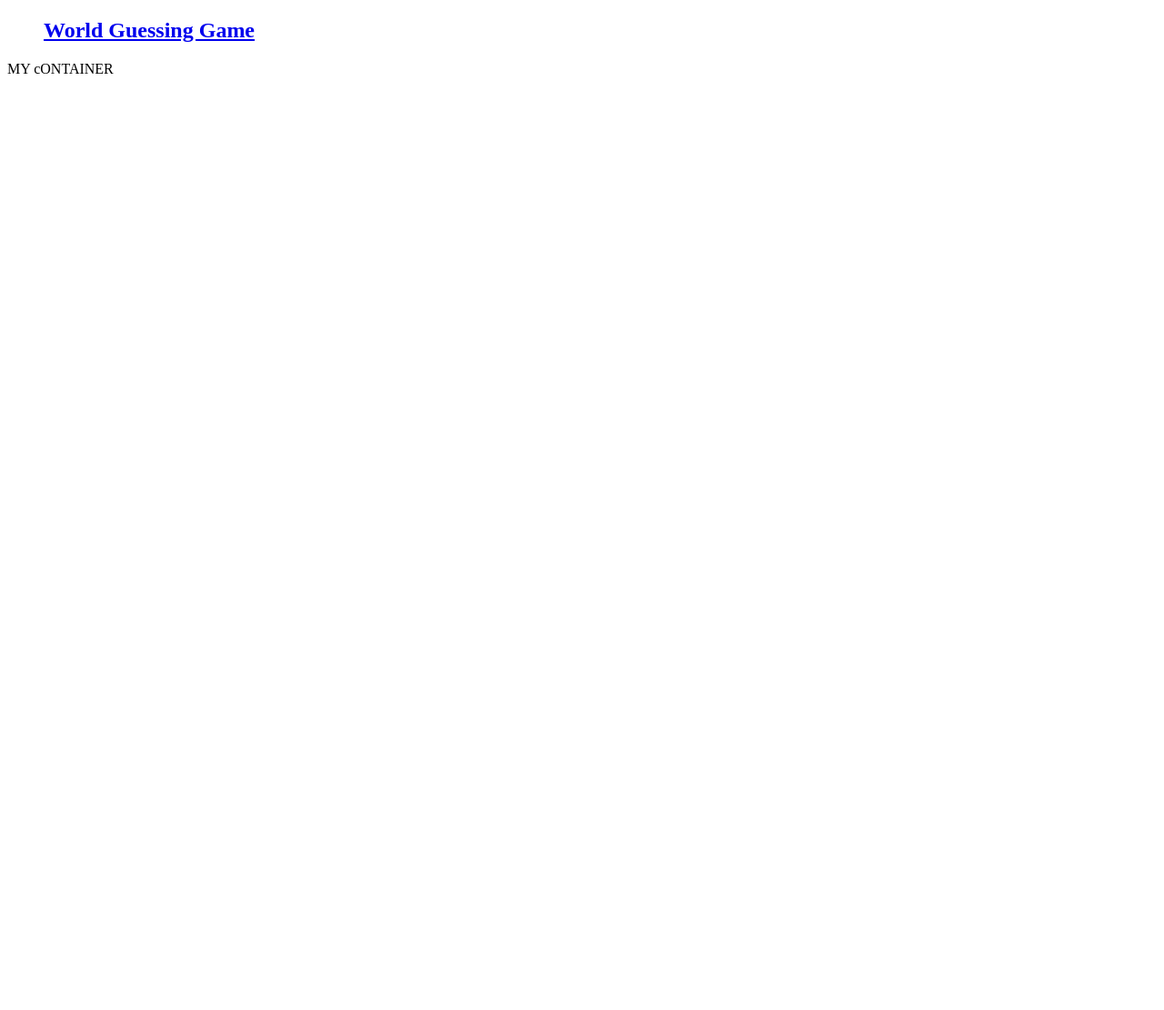
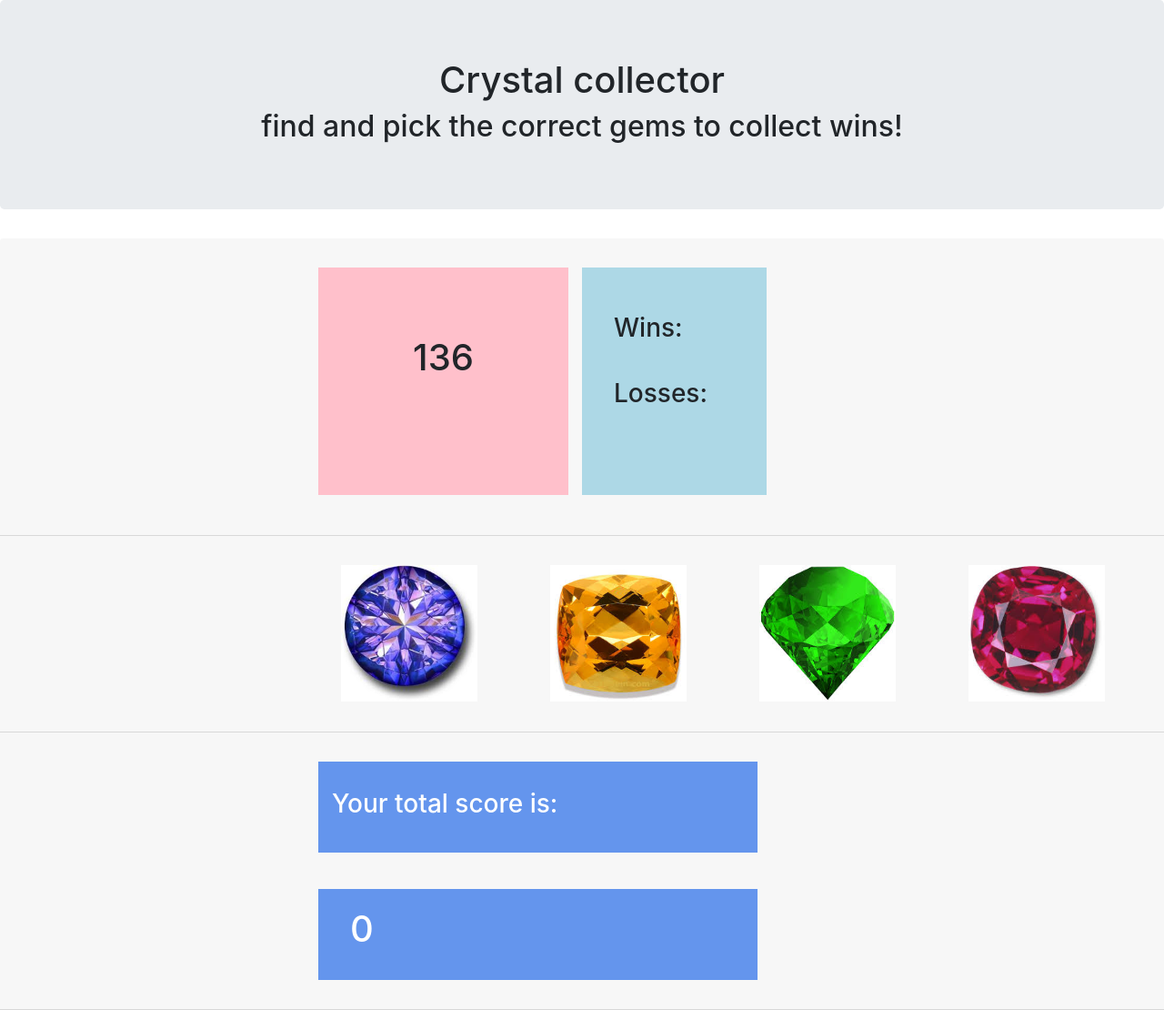
Before and after one commit to DeepaGokhale/unit-4-game, a plain HTML site: page index.html in a window 1280 px wide. Shown: the whole page at 91% size. Before the commit the page ends 800 px from the top, so only its background shows below. Drawn offline with nearby package versions, Linux system fonts and the light colour scheme.

Commit message:
#Wire framework

```diff
--- a/assets/css/style.css
+++ b/assets/css/style.css
@@ -0,0 +1,45 @@
+#random-pick{
+    height: 250px;
+    padding-top: 75px;
+    background-color: pink;
+}
+
+.wins-losses{
+    background-color: lightblue;
+    height: 250px;
+    padding-top: 20px;
+    padding-left: 50px;
+}
+
+.imgGems{
+    width: 150px;
+    height: 150px;
+    margin:0px;
+}
+
+.imgGems:first-child{
+    margin-left:auto;
+}
+
+.imgGems:last-child{
+    margin-right: auto;
+}
+
+#score{
+    background-color: cornflowerblue;
+    height: 100px;
+    float: left;
+    color: #ffffff;
+}
+
+#scoreVal{
+    background-color: cornflowerblue;
+    height: 100px;
+    float: left;
+    padding: 20px;
+    color: #ffffff;
+}
+
+h3{
+    padding-top: 30px;
+}
--- a/assets/javascript/reset.css
+++ b/assets/javascript/reset.css
@@ -0,0 +1,48 @@
+/* http://meyerweb.com/eric/tools/css/reset/
+   v2.0 | 20110126
+   License: none (public domain)
+*/
+
+html, body, div, span, applet, object, iframe,
+h1, h2, h3, h4, h5, h6, p, blockquote, pre,
+a, abbr, acronym, address, big, cite, code,
+del, dfn, em, img, ins, kbd, q, s, samp,
+small, strike, strong, sub, sup, tt, var,
+b, u, i, center,
+dl, dt, dd, ol, ul, li,
+fieldset, form, label, legend,
+table, caption, tbody, tfoot, thead, tr, th, td,
+article, aside, canvas, details, embed,
+figure, figcaption, footer, header, hgroup,
+menu, nav, output, ruby, section, summary,
+time, mark, audio, video {
+	margin: 0;
+	padding: 0;
+	border: 0;
+	font-size: 100%;
+	font: inherit;
+	vertical-align: baseline;
+}
+/* HTML5 display-role reset for older browsers */
+article, aside, details, figcaption, figure,
+footer, header, hgroup, menu, nav, section {
+	display: block;
+}
+body {
+	line-height: 1;
+}
+ol, ul {
+	list-style: none;
+}
+blockquote, q {
+	quotes: none;
+}
+blockquote:before, blockquote:after,
+q:before, q:after {
+	content: '';
+	content: none;
+}
+table {
+	border-collapse: collapse;
+	border-spacing: 0;
+}
--- a/index.html
+++ b/index.html
@@ -4,21 +4,82 @@
     <meta charset="UTF-8">
     <meta name="viewport" content="width=device-width, initial-scale=1.0">
     <meta http-equiv="X-UA-Compatible" content="ie=edge">
+    <!-- Added link to the jQuery Library -->
+    <script src="https://cdnjs.cloudflare.com/ajax/libs/jquery/3.2.1/jquery.min.js"></script>
 
-    <script
-        src="https://code.jquery.com/jquery-3.4.0.slim.min.js"
-        integrity="sha256-ZaXnYkHGqIhqTbJ6MB4l9Frs/r7U4jlx7ir8PJYBqbI="
-        crossorigin="anonymous"></script>
+    <!-- Added a link to Bootstrap-->
+    <link rel="stylesheet" href="https://maxcdn.bootstrapcdn.com/bootstrap/4.0.0/css/bootstrap.min.css">
+    <link rel="stylesheet" type="text/css" href="assets/css/style.css">
+    <link rel="stylesheet" type="text/css" href="assets/css/reset.css">
     <title>Document</title>
 </head>
 <body>
-    <nav class="navbar navbar-expand-md navbar-dark bg-dark mb-3">
-        <ul class="nav mainNav">
-            <a id="mainNavBar" class="navbar-brand" href="#"><h1>World Guessing Game</h1></a>
-        </ul>
-    </nav>
+    <div class="jumbotron container-fluid">
+        <h1 class="text-center">Crystal collector</h1>
+        <h2 class="text-center">find and pick the correct gems to collect wins!</h2>
+    </div>
     <div class="container-fluid">
-        MY cONTAINER
+        <div class="card-header row">
+            <div class="col-lg-3 text-center">
+            </div>
+            <div class="row card-body text-center">
+                    <!-- <div class="col-md-2"></div> -->
+                    <div class="col-md-6">
+                        <h1 id= "random-pick" class="card-title text-center">136</h1>
+                    </div>
+                    <div class="col-md-4 wins-losses">
+                        <div class="row wins-lossesRow">
+                            <h3 id="wins">Wins:</h3>
+                        </div>
+                        <div class="row wins-lossesRow">
+                            <h3 id="losses">Losses:</h3>
+                        </div>
+                    </div>
+                    <!-- <div class="col-md-2"></div>              -->
+            </div>
+            <div class="col-lg-3 text-center">
+            </div>
+        </div>
+        <div class="card-header row">
+            <div class="col-lg-3">
+            </div>
+            <!-- </div class="col-lg-4"> -->
+                <div class="row card-body text-center">
+                    <div class="col-lg-3">
+                        <img class="imgGems" src="assets/images/saphire.jpg">
+                    </div>
+                    <div class="col-lg-3">
+                        <img class="imgGems" src="assets/images/topaz.jpg">
+                    </div>
+                    <div class="col-lg-3">
+                        <img class="imgGems" src="assets/images/emerald.jpg">
+                    </div>
+                    <div class="col-lg-3">
+                        <img class="imgGems" src="assets/images/Ruby.jpg">
+                    </div>
+                </div>
+            <!-- </div> -->
+            <div class="col-lg-4">
+            </div>
+        </div>
+        <div class="card-header row">
+            <div class="col-lg-3">
+            </div>
+            <div class="col-lg-6">
+                <div class="row card-body">
+                    <div id="score" class="col-lg-10">
+                        <h3>Your total score is: </h3>
+                    </div>
+                </div>
+                <div class="row card-body" class="score">
+                    <div id="score" class="col-lg-10">
+                        <h1 id="scoreVal">0</h1>
+                    </div>
+                </div>
+            </div>
+            <div class="col-lg-3">
+            </div>
+        </div>
     </div>
 
 </body>
```
